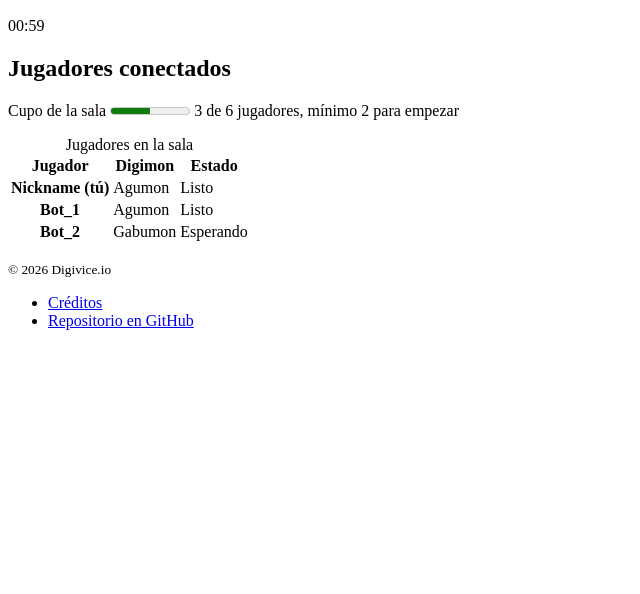
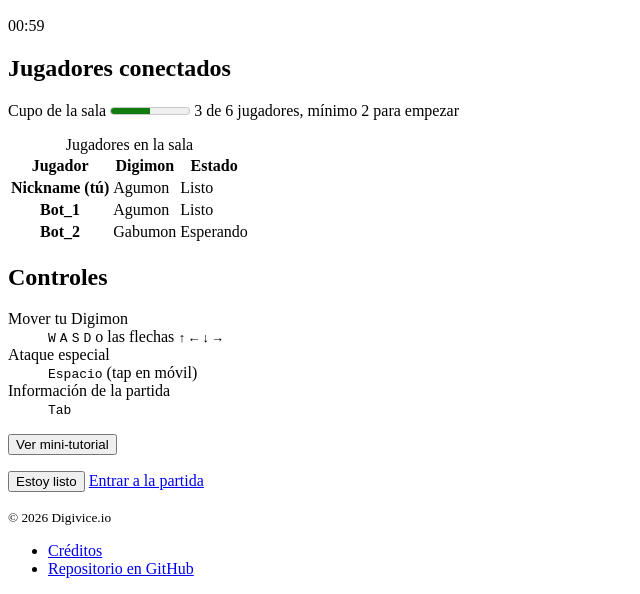
Before and after one commit to juanselospi/Digivice.io_B74200_C24549_C35000_C4K199, a plain HTML site: page lobby.html in a window 1280 px wide. Shown: the part 256-850 px from the top of the page, without its empty margins (0-640 px from the left). Before the commit the page ends 800 px from the top, so only its background shows below. Drawn offline with Linux system fonts and the light colour scheme.

Commit message:
info y tutorial

```diff
--- a/lobby.html
+++ b/lobby.html
@@ -53,6 +53,40 @@
         </tbody>
       </table>
     </section>
+
+    <section>
+      <h2>Controles</h2>
+      <dl>
+        <dt>Mover tu Digimon</dt>
+        <dd><kbd>W</kbd> <kbd>A</kbd> <kbd>S</kbd> <kbd>D</kbd> o las flechas <kbd>↑</kbd> <kbd>←</kbd> <kbd>↓</kbd> <kbd>→</kbd></dd>
+        <dt>Ataque especial</dt>
+        <dd><kbd>Espacio</kbd> (tap en móvil)</dd>
+        <dt>Información de la partida</dt>
+        <dd><kbd>Tab</kbd></dd>
+      </dl>
+
+      <!-- en el juego se abre con Tab-->
+      <button type="button" command="show-modal" commandfor="tutorial">Ver mini-tutorial</button>
+      <dialog id="tutorial" aria-labelledby="titulo-tutorial" closedby="any">
+        <h3 id="titulo-tutorial">Mini-tutorial</h3>
+        <h4>Evolución</h4>
+        <p>Tu Digimon necesita un tipo específico de orbe para evolucionar.</p>
+        <h4>Leaderboard</h4>
+        <p>Muestra el puntaje de cada jugador. "Vivos" indica cuántos jugadores siguen en la partida.</p>
+        <h4>Orbes</h4>
+        <p>Recoge los orbes del mapa para aumentar tu puntaje y tamaño. El color indica el tipo de data.</p>
+        <h4>Ataque especial</h4>
+        <p>Presiona <kbd>Espacio</kbd> para atacar a distancia. Atacar consume parte de tu vida.</p>
+        <form method="dialog">
+          <button>Cerrar</button>
+        </form>
+      </dialog>
+    </section>
+
+    <p>
+      <button type="button">Estoy listo</button>
+      <a href="juego.html">Entrar a la partida</a>
+    </p>
   </main>
 
   <!-- footer corto de partida -->
```
